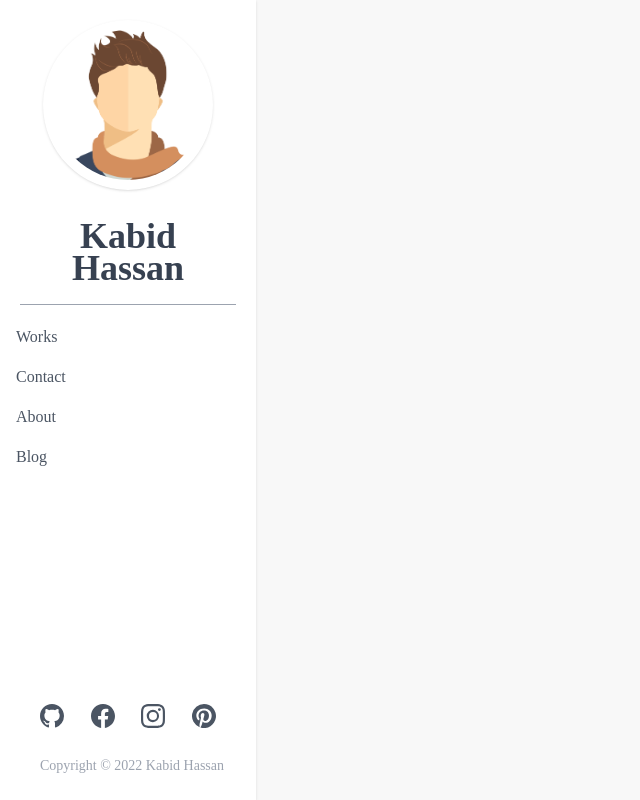
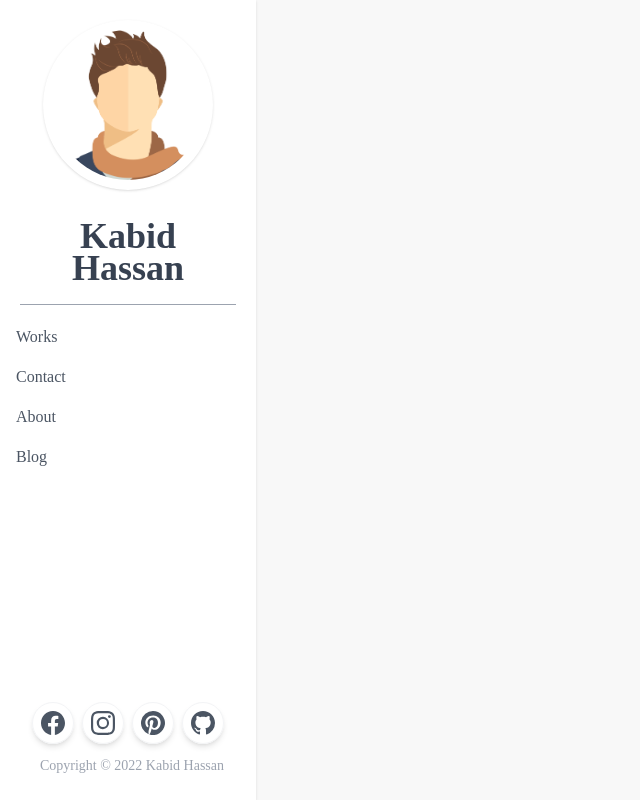
Before and after one commit to adilrion/Kabid-Vai, a React (Create React App) app: page /v-english/about in a window 1280 px wide. Shown: the whole page, without its empty margins (0-640 px from the left). Built offline with nearby package versions, Linux system fonts and the light colour scheme; a web font is replaced by a local one.

Commit message:
about section som file changes

```diff
--- a/src/Components/Home/About/About.js
+++ b/src/Components/Home/About/About.js
@@ -15,12 +15,12 @@ const About = () => {
       <section className="c-about md:px-10">
         <nav className="c-header">
           <h1 className="">
-            <span className=" uppercase">About Me!😎</span>
+            <span className="uppercase">About Me!😎</span>
           </h1>
         </nav>
 
         <div className="c-header-details relative">
-          <div className="md:w-[600px] py-5 border-gray-400 border-b">
+          <div className="md:w-[600px] py-5 mx-5 border-gray-400 border-b">
             <Zoom>
               <h1>About Me!😎</h1>
             </Zoom>
@@ -108,11 +108,11 @@ const About = () => {
             </div>
           </div>
 
-          <div className="grid grid-cols-2 md:min-h-[540px] mt-20 md:mt-0 md:p-10 relative">
+          <div className="grid grid-cols-2 md:min-h-[540px] mt-20 md:mt-0 md:p-10 relative mb-10">
             <div className="col-span-2 order-last md:order-first md:col-span-1 h-auto relative flex justify-evenly items-center mx-5 bg-transparent">
               <div className="w-full flex flex-col justify-evenly bg-transparent items-center ">
                 <Fade bottom cascade>
-                  <div className="shape bg-transparent">
+                  <div className="shape shadow bg-transparent">
                     <p className="">Professional Biriyani Lover!😎</p>
                   </div>
                 </Fade>
--- a/src/Components/Home/Contact/Contact.js
+++ b/src/Components/Home/Contact/Contact.js
@@ -149,7 +149,7 @@ const Contact = () => {
             </Fade>
             <div className="col-span-1 p-5 z-50">
               <Fade bottom cascade>
-                <div class="md:p-6 flex flex-col justify-center c-address-section gap-y-2">
+                <div class="md:p-6 flex flex-col justify-center c-address-section gap-y-2 md:gap-y-2 ">
                   <address className="c-address">
                     <p className="c-address-icon">
                       <ImLocation2 />
@@ -176,30 +176,31 @@ const Contact = () => {
                     <p>kabidhasan@gmail.com</p>
                   </div>
                   <div>
-                    <div className="flex justify-evenly m-[15px] mt-10">
+                    <div className="flex justify-evenly m-[15px]">
                       <Link
                         to="#"
-                        className="text-2xl text-[#808080] shadow-md border border-gray-100  rounded-full p-4 hover:text-[#5a5a5a]  transition ease-in-out duration-300"
-                      >
-                        <BsGithub />
-                      </Link>
-                      <Link
-                        to="#"
-                        className=" text-2xl text-[#808080] shadow-md border border-gray-100  rounded-full p-4 hover:text-[#3b5998] transition ease-in-out duration-300"
+                        className=" text-2xl  shadow-md border border-gray-100  rounded-full p-4 text-[#3b5998] transition ease-in-out duration-300"
                       >
                         <BsFacebook />
                       </Link>
                       <Link
                         to="#"
-                        className="text-2xl text-[#808080] shadow-md border border-gray-100 rounded-full p-4 hover:text-[#bc2a8d] transition ease-in-out duration-300"
+                        className="text-2xl  shadow-md border border-gray-100 rounded-full p-4 text-[#bc2a8d] transition ease-in-out duration-300"
                       >
                         <BsInstagram />
                       </Link>
+
                       <Link
                         to="#"
-                        className=" text-2xl text-[#808080] shadow-md border border-gray-100 rounded-full p-4 hover:text-[#c8232c] transition ease-in-out duration-300"
+                        className=" text-2xl  shadow-md border border-gray-100 rounded-full p-4 text-[#c8232c] transition ease-in-out duration-300"
                       >
                         <BsPinterest />
+                      </Link>
+                      <Link
+                        to="#"
+                        className="text-2xl  shadow-md border border-gray-100  rounded-full p-4 text-[#5a5a5a]  transition ease-in-out duration-300"
+                      >
+                        <BsGithub />
                       </Link>
                     </div>
                   </div>
--- a/src/Components/Shared/Navigation/Navigation.js
+++ b/src/Components/Shared/Navigation/Navigation.js
@@ -169,30 +169,30 @@ const Navigation = () => {
                     <div className=" flex justify-between items-center w-full text-gray-600">
                       <Link
                         to="#"
-                        className="text-2xl bg p-2 hover:text-[#3b5998]"
-                      >
-                        <BsGithub />
-                      </Link>
-                      <Link
-                        to="#"
-                        className=" text-2xl bg p-2 hover:text-[#3b5998]"
+                        className=" text-2xl shadow-md border border-gray-100 rounded-full p-2 hover:text-[#3b5998]"
                       >
                         <BsFacebook />
                       </Link>
                       <Link
                         to="#"
-                        className="text-2xl bg p-2 hover:text-[#bc2a8d]"
+                        className="text-2xl shadow-md border border-gray-100 rounded-full p-2 hover:text-[#bc2a8d]"
                       >
                         <BsInstagram />
                       </Link>
                       <Link
                         to="#"
-                        className=" text-2xl bg p-2 hover:text-[#c8232c]"
+                        className="shadow-md border border-gray-100 rounded-full text-2xl p-2 hover:text-[#c8232c]"
                       >
                         <BsPinterest />
                       </Link>
+                      <Link
+                        to="#"
+                        className="text-2xl shadow-md border border-gray-100 rounded-full p-2 hover:text-[#3b5998]"
+                      >
+                        <BsGithub />
+                      </Link>
                     </div>
-                    <div className="text-center mt-5 text-sm text-gray-400">
+                    <div className="text-center mt-3 text-sm text-gray-400">
                       <p>Copyright © 2022 Kabid Hassan</p>
                     </div>
                   </div>
```
